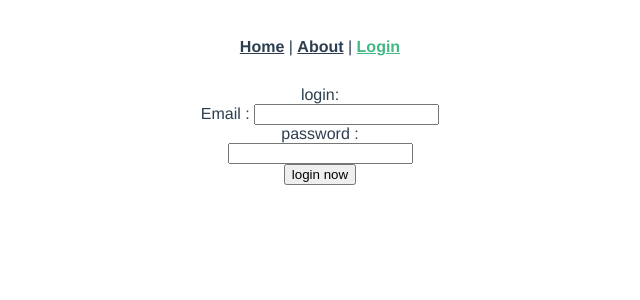
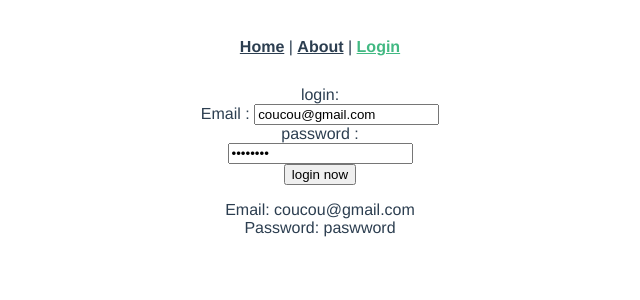
Before and after one commit to theo972/VUE.JS, a Vue app: page /login in a window 1280 px wide. Shown: the top 300 px of the page, without its empty margins (320-960 px from the left). Built offline with nearby package versions, Linux system fonts and the light colour scheme.

Commit message:
add popup

```diff
--- a/src/components/FromLogin.vue
+++ b/src/components/FromLogin.vue
@@ -1,14 +1,20 @@
 <template>
     <div>
-        <form>
+        <form @submit.prevent="handleSubmit">
             login: <br/>
             Email :
-            <input type='email' /> <br/>
+            <input type='email' v-model="email" /> <br/>
             password : <br/>
-            <input type='password'/> <br/>
+            <input type='password' v-model="password"/> <br/>
 
             <button type="submit">login now</button>
         </form>
+    <div>
+        <p>
+            Email: {{ email }} <br/>
+            Password: {{ password }}
+        </p>
+    </div>
     </div>
 </template>
 
@@ -16,9 +22,15 @@
 export default {
     data() {
         return{
-        email: '',
-        password: '',
+        email: 'coucou@gmail.com',
+        password: 'paswword',
 
+        }
+    },
+
+    methods: {
+        handleSubmit (){
+            alert('login ?', this.email, this.password )
         }
     }
 }
```
